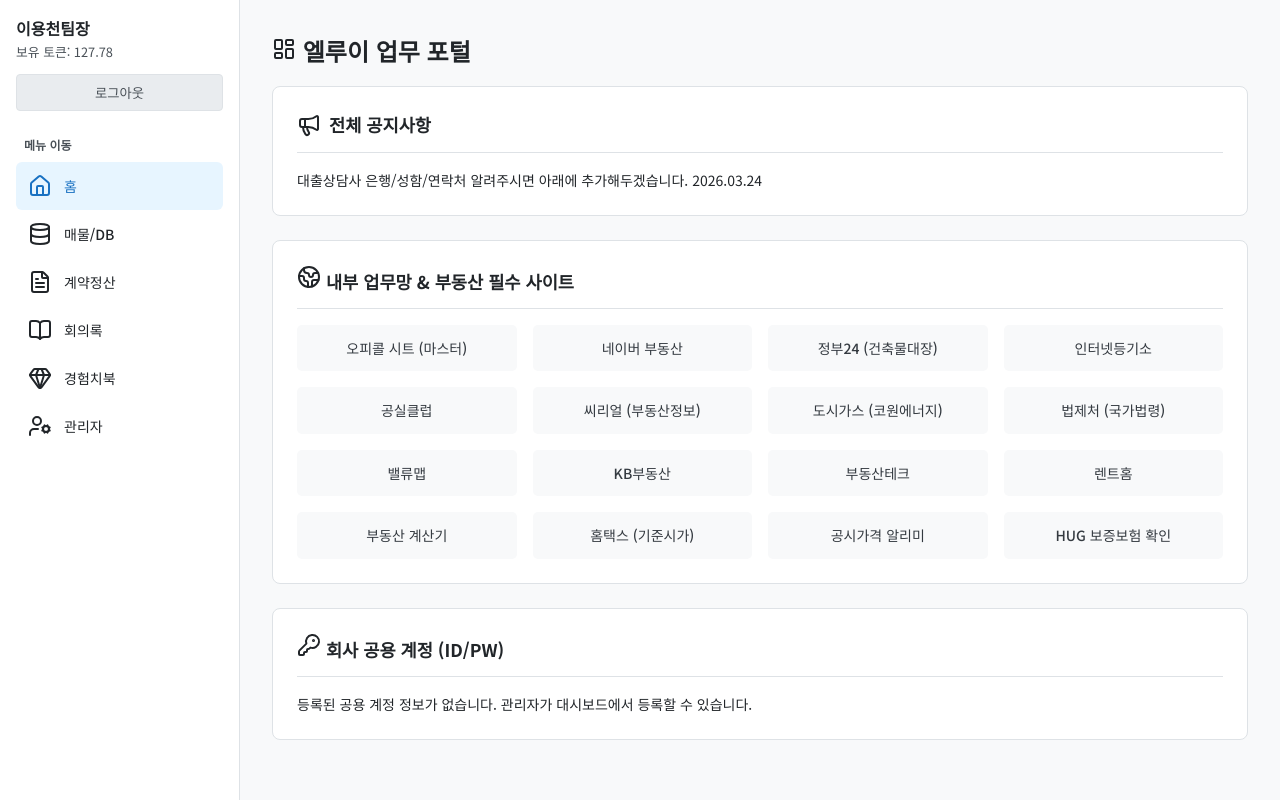
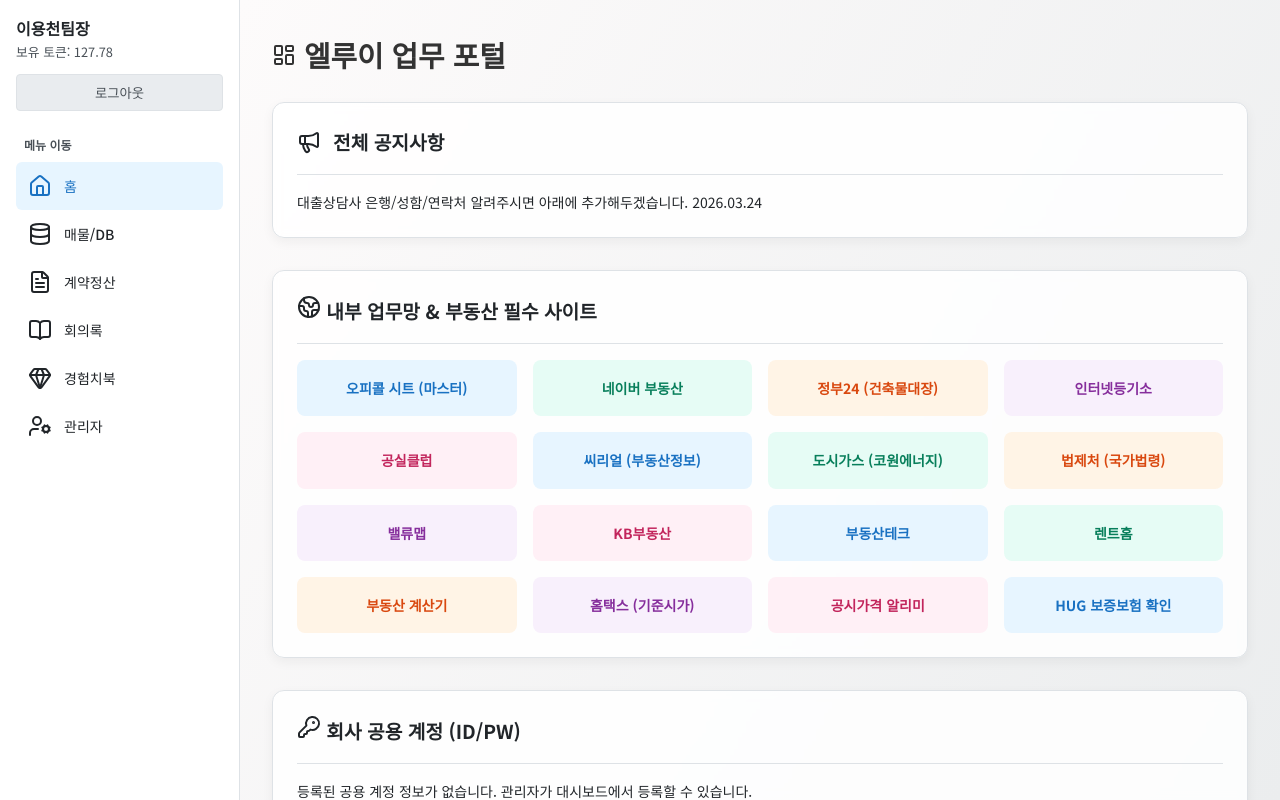
Before and after one commit to dldmdcks/dldmdcks, a website: page index.html in a window 1280 px wide. Drawn offline with nearby package versions, Linux system fonts and the light colour scheme.

Commit message:
feat(ui): 홈 페이지 디자인에 색상 및 효과 추가

```diff
--- a/style.css
+++ b/style.css
@@ -17,6 +17,13 @@
     --button-danger-text: #ffffff;
     --info-bg: #e7f5ff;
     --info-text: #1971c2;
+
+    /* New colors for quick links */
+    --link-color-1: #e7f5ff; --link-text-1: #1971c2;
+    --link-color-2: #e6fcf5; --link-text-2: #087f5b;
+    --link-color-3: #fff4e6; --link-text-3: #d9480f;
+    --link-color-4: #f8f0fc; --link-text-4: #862e9c;
+    --link-color-5: #fff0f6; --link-text-5: #c2255c;
 }
 
 * {
@@ -115,32 +122,40 @@ body {
 }
 
 /* --- Home Page Specific Styles --- */
+.page-home .main-content {
+    background: linear-gradient(120deg, #fdfbfb 0%, #ebedee 100%);
+}
+
 .page-home .main-header h1 {
-    font-size: 1.5rem;
-    margin-bottom: 1rem;
+    font-size: 1.8rem;
+    font-weight: 700;
+    color: #333;
+    margin-bottom: 1.5rem;
 }
 
 .page-home .announcement-card,
 .page-home .quick-links-card,
 .page-home .shared-accounts-card {
-    background-color: var(--card-bg);
+    background-color: rgba(255, 255, 255, 0.85);
     border: 1px solid var(--border-color);
-    border-radius: 8px;
+    border-radius: 12px;
     padding: 1.5rem;
-    margin-bottom: 1.5rem;
+    margin-bottom: 2rem;
+    backdrop-filter: blur(5px);
+    box-shadow: 0 4px 12px rgba(0,0,0,0.05);
 }
 
 .page-home .card-header, .page-home .announcement-header {
     display: flex;
     align-items: center;
-    gap: 0.5rem;
+    gap: 0.75rem;
     margin-bottom: 1rem;
     border-bottom: 1px solid var(--border-color);
-    padding-bottom: 0.75rem;
+    padding-bottom: 1rem;
 }
 
 .page-home .card-header h2, .page-home .announcement-header h3 {
-    font-size: 1.1rem;
+    font-size: 1.2rem;
     font-weight: 700;
 }
 
@@ -151,19 +166,26 @@ body {
 }
 
 .page-home .quick-link-item {
-    background-color: #f8f9fa;
-    padding: 0.75rem 1rem;
-    border-radius: 5px;
+    padding: 1rem 1.25rem;
+    border-radius: 8px;
     text-decoration: none;
-    color: #343a40;
-    font-weight: 500;
-    transition: background-color 0.2s;
+    font-weight: 600;
+    transition: all 0.2s ease-in-out;
     text-align: center;
+    border: 1px solid transparent;
 }
 
 .page-home .quick-link-item:hover {
-    background-color: #e9ecef;
+    transform: translateY(-3px);
+    box-shadow: 0 4px 8px rgba(0,0,0,0.1);
+    border-color: rgba(0,0,0,0.1);
 }
+
+.page-home .quick-link-item:nth-child(5n+1) { background-color: var(--link-color-1); color: var(--link-text-1); }
+.page-home .quick-link-item:nth-child(5n+2) { background-color: var(--link-color-2); color: var(--link-text-2); }
+.page-home .quick-link-item:nth-child(5n+3) { background-color: var(--link-color-3); color: var(--link-text-3); }
+.page-home .quick-link-item:nth-child(5n+4) { background-color: var(--link-color-4); color: var(--link-text-4); }
+.page-home .quick-link-item:nth-child(5n+5) { background-color: var(--link-color-5); color: var(--link-text-5); }
 
 /* --- App Page Specific Styles --- */
 .page-app .main-header {
@@ -187,38 +209,13 @@ body {
     padding: 1.5rem;
 }
 
-.page-app .tab-nav {
-    display: flex;
-    gap: 0.5rem;
-    margin-bottom: 1.5rem;
-}
-
-.page-app .tab-button {
-    padding: 0.7rem 1.2rem;
-    border: 1px solid var(--border-color);
-    background-color: transparent;
-    border-radius: 6px;
-    cursor: pointer;
-    font-size: 0.95rem;
-    font-weight: 500;
-    transition: background-color 0.2s, color 0.2s;
-}
-
-.page-app .tab-button.active {
-    background-color: var(--button-primary-bg);
-    color: var(--button-primary-text);
-    border-color: var(--button-primary-bg);
-}
-
+.page-app .tab-nav { display: flex; gap: 0.5rem; margin-bottom: 1.5rem; }
+.page-app .tab-button { padding: 0.7rem 1.2rem; border: 1px solid var(--border-color); background-color: transparent; border-radius: 6px; cursor: pointer; font-size: 0.95rem; font-weight: 500; transition: background-color 0.2s, color 0.2s; }
+.page-app .tab-button.active { background-color: var(--button-primary-bg); color: var(--button-primary-text); border-color: var(--button-primary-bg); }
 .page-app .tab-content { display: none; }
 .page-app .tab-content.active { display: block; }
-
 .page-app .form-layout .form-group { margin-bottom: 1rem; }
-.page-app .form-layout label {
-    display: block;
-    margin-bottom: 0.5rem;
-    font-weight: 500;
-}
+.page-app .form-layout label { display: block; margin-bottom: 0.5rem; font-weight: 500; }
 
 .page-app .form-layout input,
 .page-app .form-layout select,
@@ -234,30 +231,9 @@ body {
 .page-app .grid-3 { display: grid; grid-template-columns: 1fr 1fr 1fr; gap: 1rem; }
 .page-app .grid-2-layout { display: grid; grid-template-columns: 1fr 2fr; gap: 1.5rem;}
 
-.page-app .button-primary {
-    background-color: var(--button-primary-bg);
-    color: var(--button-primary-text);
-    border: none;
-    padding: 0.8rem 1.5rem;
-    border-radius: 4px;
-    cursor: pointer;
-    font-size: 1rem;
-}
-
+.page-app .button-primary { background-color: var(--button-primary-bg); color: var(--button-primary-text); border: none; padding: 0.8rem 1.5rem; border-radius: 4px; cursor: pointer; font-size: 1rem; }
 .page-app .full-width { width: 100%; }
 
-.page-app #owner-list, .page-app #owner-properties-list {
-  border: 1px solid var(--border-color);
-  border-radius: 4px;
-  min-height: 150px;
-  padding: 0.5rem;
-}
-
-.page-app .owner-list-item {
-    padding: 0.5rem 0.75rem;
-    border-radius: 4px;
-    cursor: pointer;
-}
-.page-app .owner-list-item:hover, .page-app .owner-list-item.active {
-    background-color: var(--sidebar-hover);
-}
+.page-app #owner-list, .page-app #owner-properties-list { border: 1px solid var(--border-color); border-radius: 4px; min-height: 150px; padding: 0.5rem; }
+.page-app .owner-list-item { padding: 0.5rem 0.75rem; border-radius: 4px; cursor: pointer; }
+.page-app .owner-list-item:hover, .page-app .owner-list-item.active { background-color: var(--sidebar-hover); }
```
